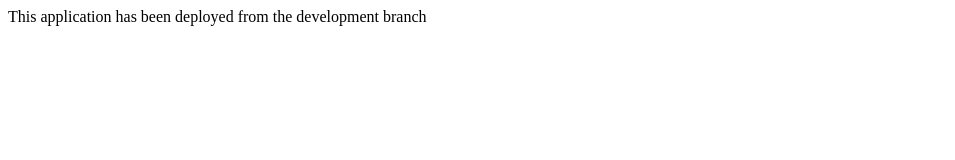
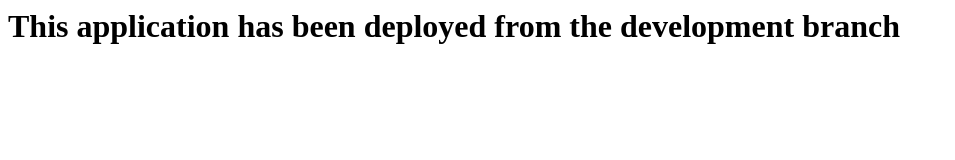
Before and after one commit to tariqahmed-ultima/ultima-demo, a plain HTML site: page index.html in a window 1280 px wide. Shown: the whole page, without its empty margins (0-955 px from the left). Drawn offline with Linux system fonts and the light colour scheme.

Commit message:
Changed fonts to bold

```diff
--- a/index.html
+++ b/index.html
@@ -4,6 +4,6 @@
 <title>Under Construction</title>
 </head>
 <bodyd>
-<p>This application has been deployed from the development branch</p>
+<h1><p>This application has been deployed from the development branch</p><h1>
 </body>
 </html>
```
